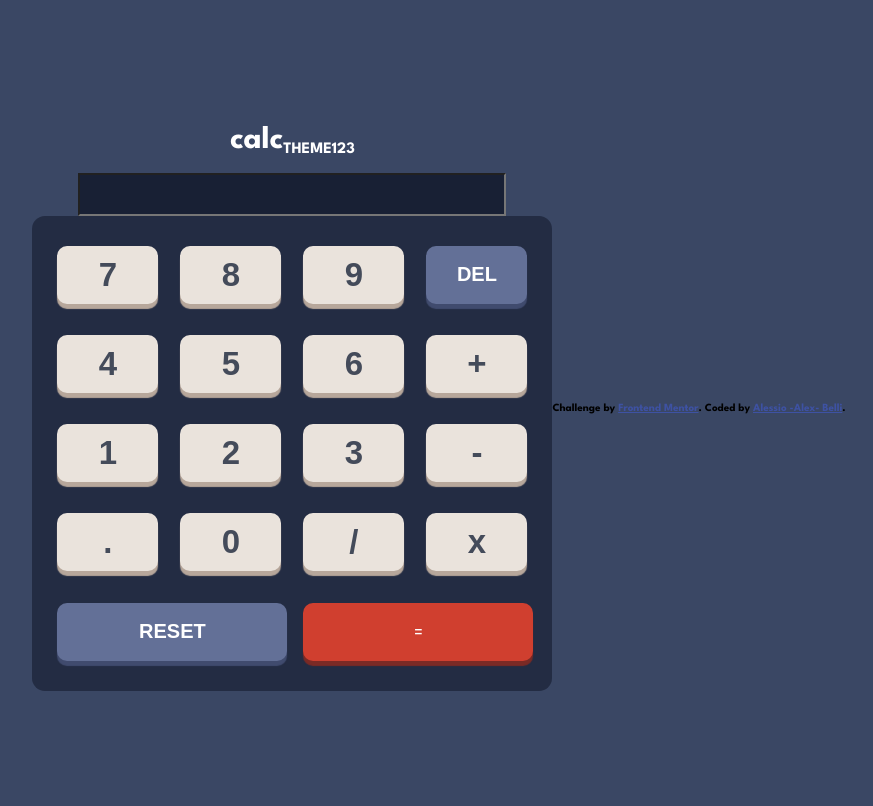
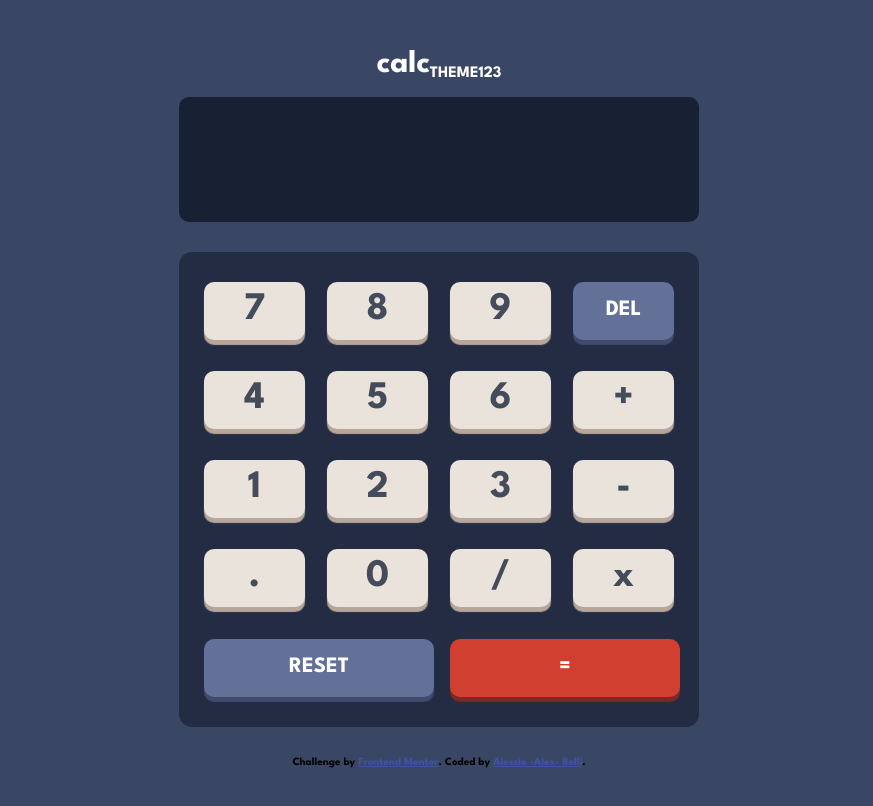
Before and after one commit to AlexMcBex/Calculator-App, a website: page index.html in a window 1280 px wide. Shown: the whole page, without its empty margins (209-1082 px from the left). Drawn offline with Linux system fonts and the light colour scheme.

Commit message:
styled the screen and buttons

```diff
--- a/css/styles.css
+++ b/css/styles.css
@@ -4,11 +4,13 @@ body{
     background-color:
     hsl(222, 26%, 31%);
     font-family: "League Spartan", sans-serif;
+    font-weight: 700;
     width: 100%;
     height: 100vh;
     display: flex;
     justify-content: center;
     align-items: center;
+    flex-direction: column;
 
 }
 
@@ -46,22 +48,53 @@ body{
 }
 
 /* SCREEN */
+#screen-container{
+    width: 520px;
+    height: 125px;
+    background-color: hsl(224, 36%, 15%);
+    display: flex;
+    justify-content: center;
+    position: relative;
+    border-radius: 10px;
+    margin-bottom: 30px;
+}
+
 input{
-    background-color: hsl(224, 36%, 15%);
     color: #e6e8ea;
-    font-size: 32px;
+    font-size: 45px;
+    font-weight: 700;
+    border-radius: 10px;
+    width: 490px;
+    height: 100%;
+    background-color: transparent;
+    border:none;
+    text-align: right;
+    text-transform: uppercase;
+    z-index: 1;
+
+}
+input:focus{
+    outline: none;
+}
+
+#screen-guard{
+    position:absolute;
+    width: 100%;
+    height:100%;
+    z-index: 5;
 }
 
 
 /* Buttons */
 .calc-body{
-   background-color:  hsl(223, 31%, 20%);
+    background-color:  hsl(223, 31%, 20%);
    display:flex;
    border-radius: 13px;
    justify-content: center;
    align-items: center;
    width: 520px;
    height: 475px;
+   margin-bottom: 30px;
 }
 .calc-buttons-container{
     width: 470px;
@@ -74,18 +107,20 @@ input{
 }
 
 .calculator-btn{
+    font-family: "League Spartan", sans-serif;
     height: 58px;
     font-weight: 700;
     border: none;
     border-radius: 10px;
     position:relative;
+    padding-bottom: 3px;
 
 }
 
 .white-btn{
     background-color: hsl(30, 25%, 89%);
     color: hsl(221, 14%, 31%);
-    font-size: 33px;
+    font-size: 39px;
     box-shadow: 0 5px 1px
     #b7a79b;
 }
@@ -98,18 +133,18 @@ input{
     background-color: hsl(225, 21%, 49%);
     color: hsl(0, 0%, 100%);
     box-shadow: 0 5px 1px #404b6e;
+    font-size: 22px;
 }
 .blue-btn:active{
     top: 3px;
     box-shadow: 0 2px 1px
     #404b6e;
 }
-.del-key{
-font-size: 20px;
-}
+/* .del-key{
+font-size: 22px;
+} */
 .reset-key {
     width: 230px;
-    font-size: 20px;
     grid-column: 1/3;
 }
 .red-btn{
@@ -118,6 +153,7 @@ font-size: 20px;
     box-shadow: 0 5px 1px #7b2a25;
     width: 230px;
     grid-column: 3/5;
+    font-size: 22px;
 }
 .red-btn:active{
     top: 3px;
--- a/index.html
+++ b/index.html
@@ -8,8 +8,11 @@
 
   <link rel="icon" type="image/png" sizes="32x32" href="./images/favicon-32x32.png">
   <link rel="stylesheet" href="./css/styles.css">
+  <link rel="preconnect" href="https://fonts.googleapis.com">
+<link rel="preconnect" href="https://fonts.gstatic.com" crossorigin>
+<link href="https://fonts.googleapis.com/css2?family=League+Spartan:wght@700&display=swap" rel="stylesheet">
 
-  <title>Calculator app | Frontend Mentor | </title>
+  <title>Alex's Calculator app | Frontend Mentor | </title>
 
   <!-- Feel free to remove these styles or customise in your own stylesheet 👍 -->
   <style>
@@ -46,9 +49,9 @@
       </div>
     </div>
 
-    <div class="screen-container">
-      <input type="text" aria-label="Screen" value="" class="screen">
-      <div class="screen-guard"></div>
+    <div id="screen-container">
+      <input type="text" aria-label="Screen" value="" id="screen-input">
+      <div id="screen-guard"></div>
     </div>
 
     <div class="calc-body">
@@ -75,12 +78,13 @@
     </div>
     </div>
   </main>
-
   <footer>
     <div class="attribution">
       Challenge by <a href="https://www.frontendmentor.io?ref=challenge" target="_blank">Frontend Mentor</a>.
       Coded by <a href="https://github.com/AlexMcBex">Alessio -Alex- Belli</a>.
   </footer>
+
+
   <script src="./js/app.js"></script>
 </body>
 
--- a/js/app.js
+++ b/js/app.js
@@ -14,7 +14,7 @@
 
 /////DEFINE VARIABLES////////////
 //calc text box
-const screen = document.querySelector(".screen")
+const screen = document.querySelector("#screen-input")
 //calc keys
 //numkeys
 const numKeys = document.querySelectorAll("[data-key]")
```
